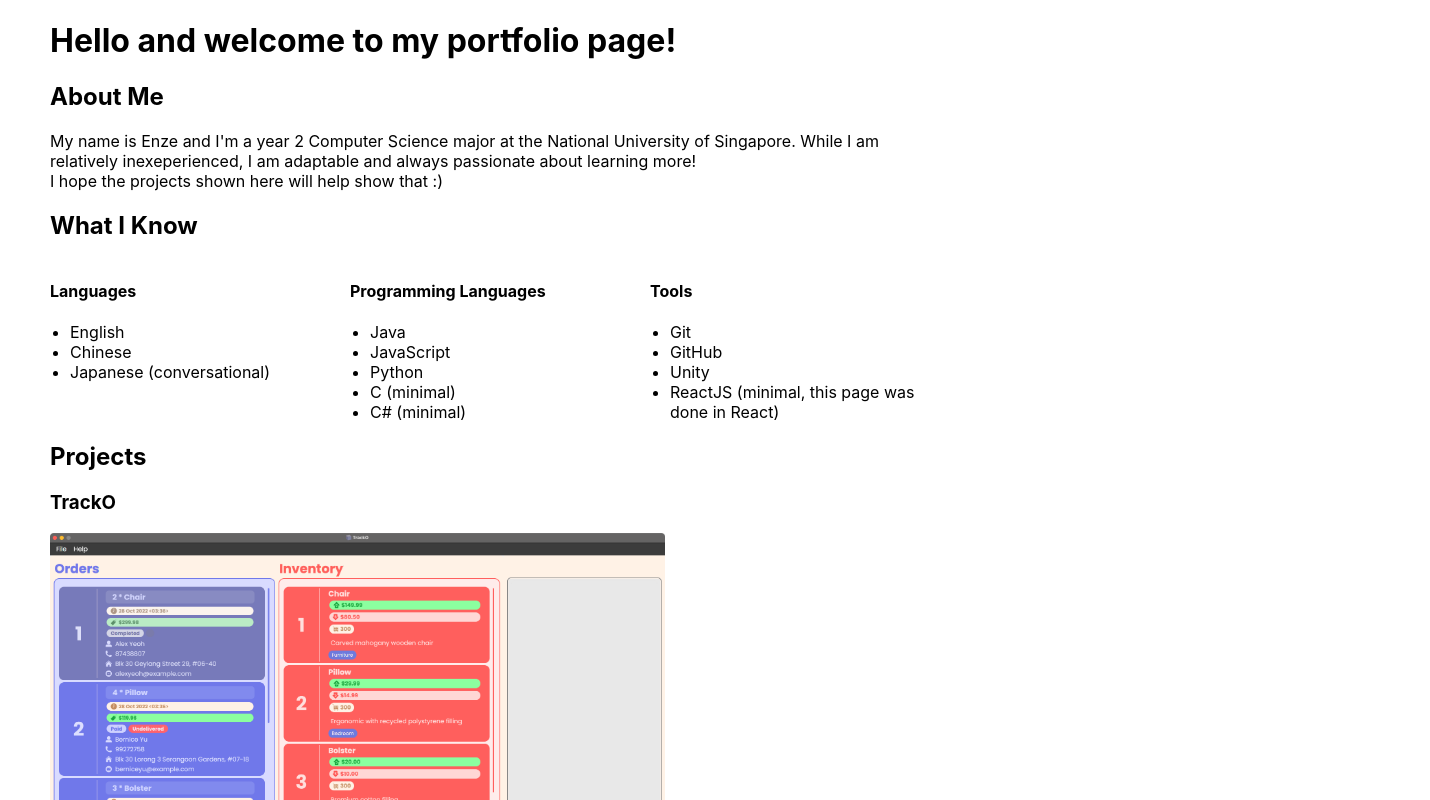
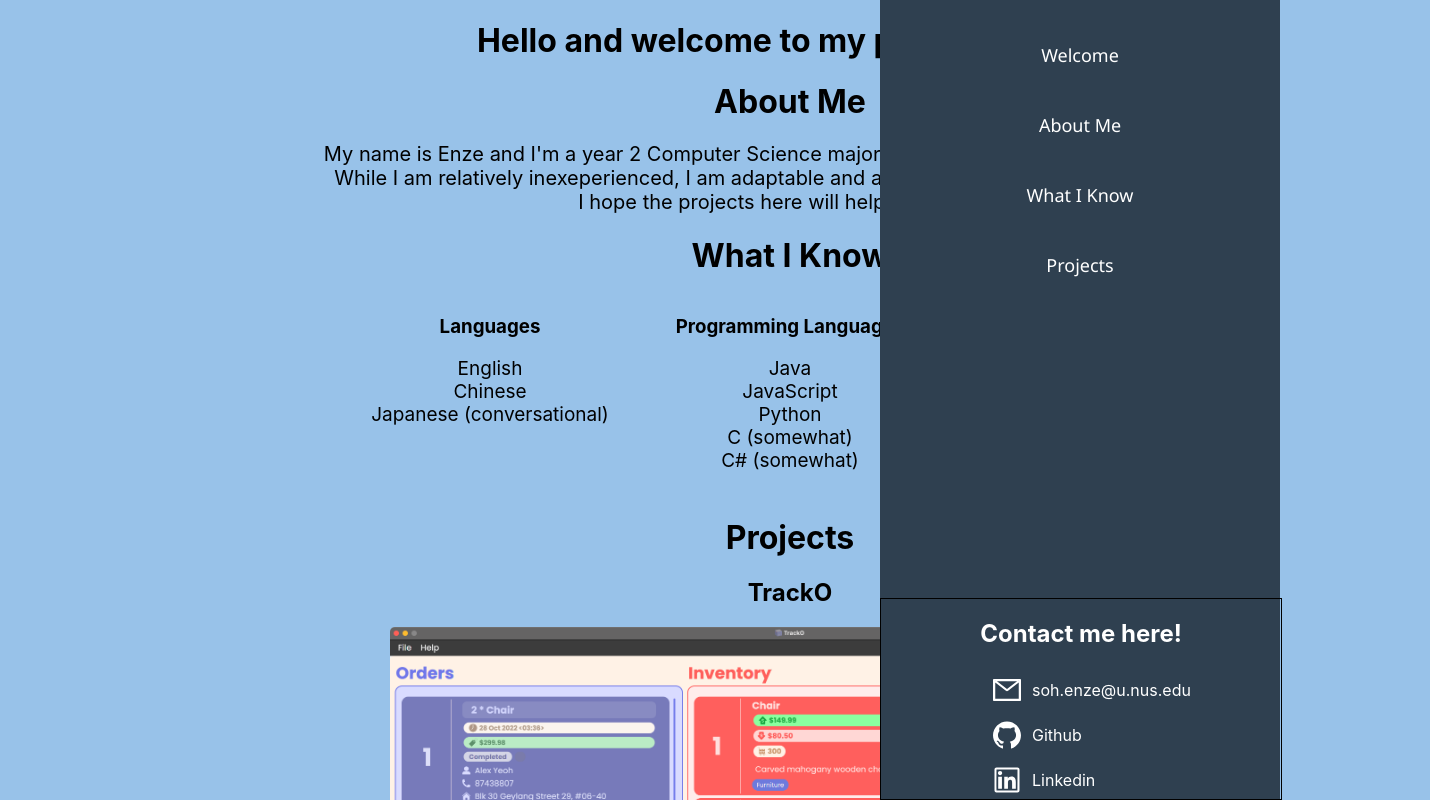
Before and after one commit to sohenze/Portfolio-Page, a React (Create React App) app: page / in a window 1280 px wide. Shown: the top 800 px of the page, 1430 px wide, since content can reach past the window. Built offline with nearby package versions, Linux system fonts and the light colour scheme.

Commit message:
Add sidebar and format page

```diff
--- a/src/App.css
+++ b/src/App.css
@@ -1,6 +1,82 @@
 .App {
-  text-align: left;
-  padding-left: 50px;
+  width: 100vw;
+  height: 100vh;
+  display: flex;
+  flex-direction: row;
+  text-align: center;
+  padding-left: 150px;
+}
+
+body {
+  margin: 0;
+  padding-left: 0;
+  background-color: #98C2E9;
+}
+
+.Sidebar {
+  width: 400px;
+  height: 100%;
+  background-color: #2F4050;
+  position: fixed;
+  right: 0;
+}
+
+.SidebarList {
+  padding: 20px;
+  margin: 0;
+  list-style: none;
+}
+
+.SidebarList .SidebarRow {
+  padding: 0;
+  margin: 0;
+  height: 70px;
+  width: 100%;
+  display: flex;
+  flex-direction: row;
+  justify-content: center;
+  align-items: center;
+  color: white;
+  font-family: 'Segoe UI', Tahoma, Geneva, Verdana, sans-serif;
+  font-size: large;
+  font-weight: 500;
+}
+
+.SidebarList .SidebarRow:hover {
+  cursor: pointer;
+  background-color: #293846;
+}
+
+.Contact {
+  height: 25%;
+  width: 100%;
+  position: absolute;
+  bottom: 0;
+  color: white;
+  border: 1px solid black;
+  text-align: center;
+}
+
+.ContactList {
+  padding: 0;
+  margin: 0;
+  list-style: none;
+}
+
+.ContactList .ContactRow {
+  margin: 0;
+  height: 45px;
+  width: 100%;
+  display: flex;
+  flex-direction: row;
+  justify-content: left;
+  align-items: center;
+  padding-left: 110px;
+}
+
+.ContactList .ContactRow:hover {
+  cursor: pointer;
+  background-color: #293846;
 }
 
 .SLang {
@@ -22,6 +98,9 @@
 }
 
 .WhatIKnow {
+  height: 200px;
+  width: 100%;
   display: flex;
   flex-direction: row;
+  justify-content: center;
 }
--- a/src/App.js
+++ b/src/App.js
@@ -1,7 +1,9 @@
 import './App.css';
+import Sidebar from './components/Sidebar';
 
 const user = {
-  name: "Enze",
+  firstName: "Enze",
+  lastname: "Soh",
   email: "soh.enze@u.nus.edu",
   github: "https://github.com/sohenze",
   linkedin: "https://www.linkedin.com/in/enzesoh/"
@@ -13,8 +15,8 @@ const EndlessTower = "https://play.google.com/store/apps/details?id=com.Endevel.
 const SLang = () => {
   return (
     <div className='SLang'>
-      <h4>Languages</h4>
-      <ul style={{margin: 0, paddingLeft: 20}}>
+      <h3>Languages</h3>
+      <ul style={{margin: 0, paddingLeft: 0, fontSize: '19px', listStyle: 'none'}}>
         <li>English</li>
         <li>Chinese</li>
         <li>Japanese (conversational)</li>
@@ -26,13 +28,13 @@ const SLang = () => {
 const PLang = () => {
   return (
     <div className='PLang'>
-      <h4>Programming Languages</h4>
-      <ul style={{margin: 0, paddingLeft: 20}}>
+      <h3>Programming Languages</h3>
+      <ul style={{margin: 0, paddingLeft: 0, fontSize: '19px', listStyle: 'none'}}>
         <li>Java</li>
         <li>JavaScript</li>
         <li>Python</li>
-        <li>C (minimal)</li>
-        <li>C# (minimal)</li>
+        <li>C (somewhat)</li>
+        <li>C# (somewhat)</li>
       </ul>
     </div>
 
@@ -42,12 +44,12 @@ const PLang = () => {
 const Tools = () => {
   return (
     <div className='Tools'>
-      <h4>Tools</h4>
-      <ul style={{margin: 0, paddingLeft: 20}}>
+      <h3>Tools</h3>
+      <ul style={{margin: 0, paddingLeft: 0, fontSize: '19px', listStyle: 'none'}}>
         <li>Git</li>
         <li>GitHub</li>
         <li>Unity</li>
-        <li>ReactJS (minimal, this page was done in React)</li>
+        <li>ReactJS (somewhat, this page was done with React)</li>
       </ul>
     </div>
 
@@ -56,70 +58,55 @@ const Tools = () => {
 
 const Welcome = () => {
   return (
-    <>
+    <div id='Welcome'>
       <h1>Hello and welcome to my portfolio page!</h1>
-    </>
+    </div>
   )
 }
 
 const AboutMe = () => {
   return (
-    <>
-      <header>
-        <h2> About Me </h2>
-      </header>
-      <body>
-        <p>
-          My name is {user.name} and I'm a year 2 Computer Science major at the National University of Singapore. While I am
-          <br></br>relatively inexeperienced, I am adaptable and always passionate about learning more!
-          <br></br>I hope the projects shown here will help show that :)
+    <div id='AboutMe'>
+      <h1> About Me </h1>
+      <p style = {{fontSize: '20px'}}>
+        My name is {user.firstName} and I'm a year 2 Computer Science major at the National University of Singapore.
+        <br></br>While I am relatively inexeperienced, I am adaptable and always passionate about learning more!
+        <br></br>I hope the projects here will help show that :)
       </p>
-      </body>
-    </>
+    </div>
   )
 }
 
 const WhatIKnow = () => {
   return (
-    <>
-      <h2> What I Know </h2>
+    <div id='WhatIKnow'>
+      <h1> What I Know </h1>
       <div className='WhatIKnow'>
         <SLang />
         <PLang />
         <Tools />
       </div>
-    </>
+    </div>
   )
 }
 
 const Projects = () => {
   return (
-    <>
-      <header>
-        <h2> Projects </h2>
-      </header>
-      <body>
-        <header>
-          <h3> TrackO </h3>
-        </header>
-        <body>
-          <img style = {{width: "50%", height: "50%"}} src = {require('./images/trackoUI.png')} alt = 'trackoUI'/>
-          <p>
+    <div id='Projects'>
+      <h1> Projects </h1>
+        <h2> TrackO </h2>
+        <img style = {{width: "800px", height: undefined, aspectRatio: 7/4}} src = {require('./images/trackoUI.png')} alt = 'trackoUI'/>
+        <p style = {{fontSize: '18px'}}>
           TrackO is a command-line interface order and inventory manager for business owners written in Java and JavaFX. I was in the team of 5 that created
           <br></br>this application and because it was my first exposure to software engineering,
           it was tough at first but I managed to learn a lot from it such as the
           <br></br>use of revision control systems(Git, Github), software architecture, software engineering principles and testing.
-            <br></br><a href = {TrackO}>[Github]</a>.
+          <br></br><a href = {TrackO} target="_blank" rel="noreferrer">[Github]</a>.
         </p>
-        </body>
-      </body>
-      <header>
-        <h3> Endless Tower </h3>
-      </header>
-      <body>
-        <img style = {{width: "14%", height: "14%", paddingRight: 50}} src = {require('./images/endlesstower.jpg')} alt = 'endlesstower'/>
-        <video style = {{width: "14%", height: "14%"}} src = {require('./images/gameplay.mp4')} controls = 'controls'/>
-        <p>
+        <h2> Endless Tower </h2>
+        <img style = {{width: "300px", height: undefined, aspectRatio: 2/4, paddingRight: 50}} src = {require('./images/endlesstower.jpg')} alt = 'endlesstower'/>
+        <video style = {{width: "300px", height: undefined, aspectRatio: 2/4}} src = {require('./images/gameplay.mp4')} controls = 'controls'/>
+        <p style = {{fontSize: '18px'}}>
             EndlessTower is a mobile top-down 2D idle RPG game. The game has various features including powerups, stat progression and an auto-battle functionality!
             <br></br>This was a solo project I did over the summer of 2022 using Unity. As I had no prior experience with game development,
             taking this project on was extremely
@@ -127,21 +114,23 @@ const Projects = () => {
             balance the game mechanics and difficulty
             <br></br>to keep it interesting throughout numerous levels. While it is far from being a polished game, I consider it a very good learning experience!
             <br></br>(Plans to update and refine the game are in the works)
-            <br></br><a href = {EndlessTower}>[Open Test]</a>
+            <br></br><a href = {EndlessTower} target="_blank" rel="noreferrer">[Open Test]</a>
         </p>
-      </body>
-    </>
+    </div>
   )
 }
 
 const App = () => {
   return (
     <div className = "App">
+      <div className='Content'>
         <Welcome />
         <AboutMe />
         <WhatIKnow />
         <Projects />
       </div>
+      <Sidebar />
+    </div>
   );
 }
 
--- /dev/null
+++ b/src/UserData.jsx
@@ -0,0 +1,9 @@
+const UserData = {
+    firstName: "Enze",
+    lastname: "Soh",
+    email: "soh.enze@u.nus.edu",
+    github: "https://github.com/sohenze",
+    linkedin: "https://www.linkedin.com/in/enzesoh/"
+};
+
+export default UserData;
--- /dev/null
+++ b/src/components/SidebarData.jsx
@@ -0,0 +1,18 @@
+export const SidebarData = [
+    {
+        title: "Welcome",
+        link: '/#Welcome'
+    },
+    {
+        title: "About Me",
+        link: '/#AboutMe'
+    },
+    {
+        title: "What I Know",
+        link: '/#WhatIKnow'
+    },
+    {
+        title: "Projects",
+        link: '/#Projects'
+    }
+]
--- a/src/components/sidebar.jsx
+++ b/src/components/sidebar.jsx
@@ -0,0 +1,49 @@
+import {SidebarData} from './SidebarData';
+import UserData from '../UserData.jsx';
+
+//Icons
+import {AiOutlineMail} from 'react-icons/ai'
+import {AiOutlineGithub} from 'react-icons/ai'
+import {AiOutlineLinkedin} from 'react-icons/ai'
+
+const mailto = 'mailto:' + UserData.email;
+
+const Contact = () => {
+    return (
+        <div className='Contact'>
+            <h2>Contact me here!</h2>
+            <ul className='ContactList'>
+                <li className='ContactRow' onClick={() => {window.location = mailto}}>
+                    <AiOutlineMail size="2rem"/>&nbsp; {UserData.email}
+                </li>
+                <li className='ContactRow' onClick={() => {window.open(UserData.github, 'blank', 'noopener, noreferrer')}}>
+                    <AiOutlineGithub size="2rem"/> &nbsp; Github
+                </li>
+                <li className='ContactRow' onClick={() => {window.open(UserData.linkedin, 'blank', 'noopener, noreferrer')}}>
+                    <AiOutlineLinkedin size="2rem"/> &nbsp; Linkedin
+                </li>
+            </ul>
+        </div>
+    )
+}
+
+const Sidebar = () => {
+    return (
+        <div className="Sidebar">
+            <ul className='SidebarList'>
+                {SidebarData.map((val, key) => {
+                    return (
+                        <li key={key} className='SidebarRow' onClick={() => window.location.replace(val.link)}>
+                            <div>
+                                {val.title}
+                            </div>
+                        </li>
+                    )
+                })}
+            </ul>
+            <Contact />
+        </div>
+    )
+}
+
+export default Sidebar;
```
Lines whose indentation alone changed are shown as unchanged.
